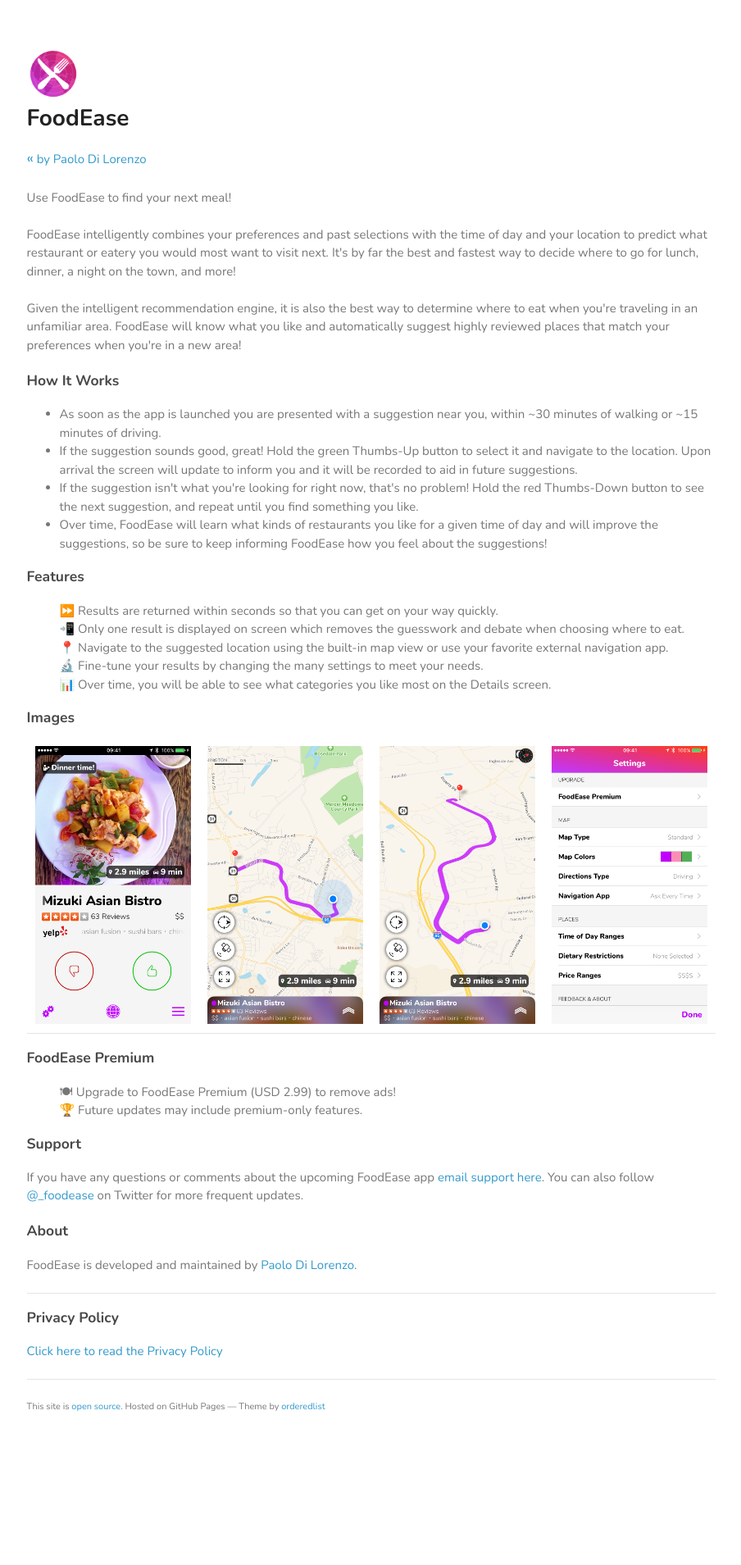
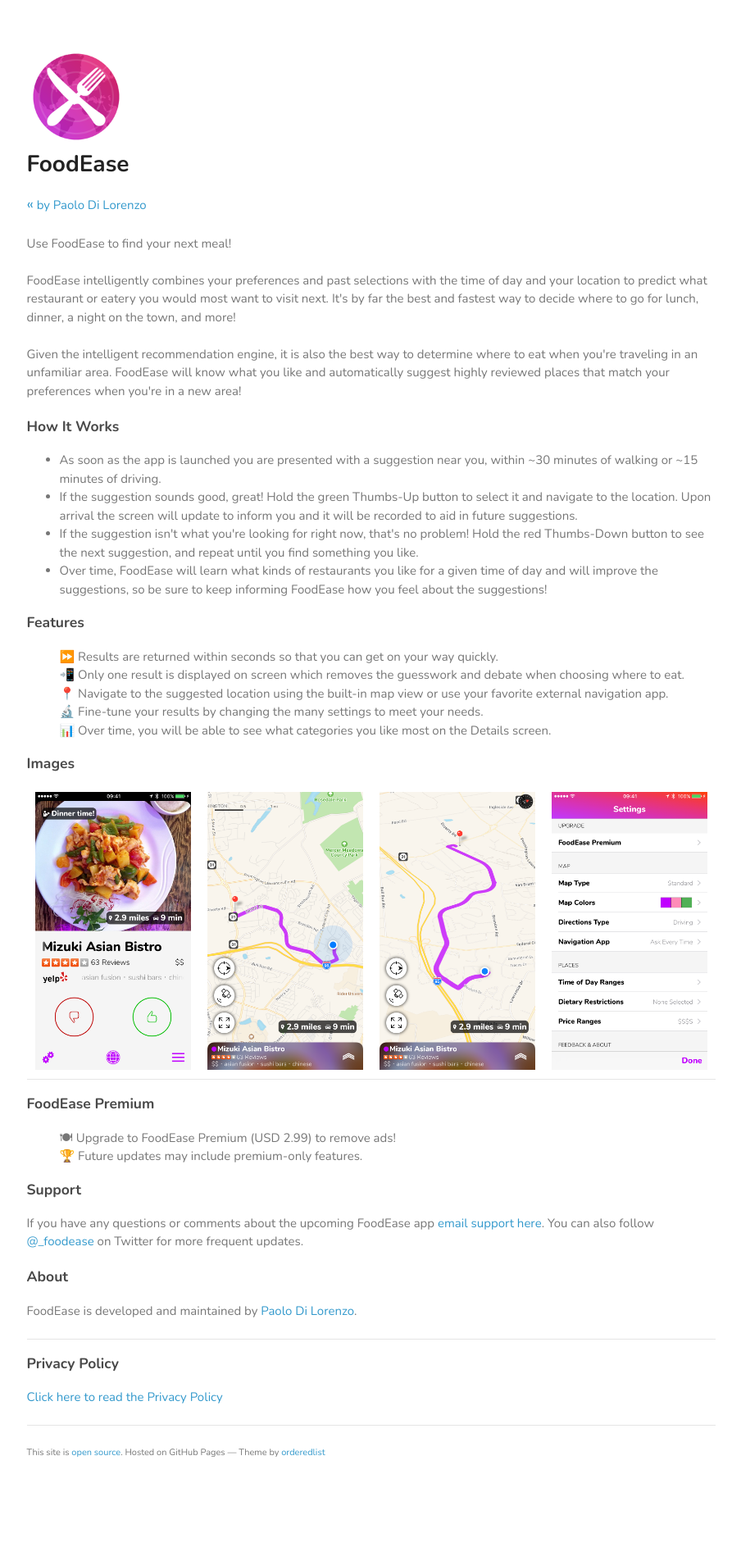
Before and after one commit to pdil/website-Jekyll, a Jekyll site: the page built from apps/foodease/index.html, in a window 1280 px wide. Shown: the whole page at 82% size, without its empty margins (187-1091 px from the left). Built offline with Jekyll 4.4.1, drawn with Linux system fonts in a browser that asks for light colours; before the commit the page ends 1853 px from its top, so only the background shows below that.

Commit message:
Improve icon appearance

```diff
--- a/apps/foodease/index.html
+++ b/apps/foodease/index.html
@@ -3,10 +3,8 @@
 title: FoodEase
 ---
 
-<div class="app-header">
-  <img class="app-icon" src="icon.png" width=64 height=64>
-  <h1>FoodEase</h1>
-</div>
+<img src="icon.png" width=120 height=120>
+<h1>FoodEase</h1>
 
 <a href="{{ site.url }}/apps"><span id="back-button">&laquo;</span> by Paolo Di Lorenzo</a>
 
--- a/stylesheets/styles.css
+++ b/stylesheets/styles.css
@@ -170,14 +170,6 @@
   float: right;
 }
 
-h1.app-header {
-  margin-left: 64px;
-}
-
-img.app-header {
-  border-radius: 15px;
-}
-
 #name-header img {
   background: #fff;
   border-collapse: separate;
```
